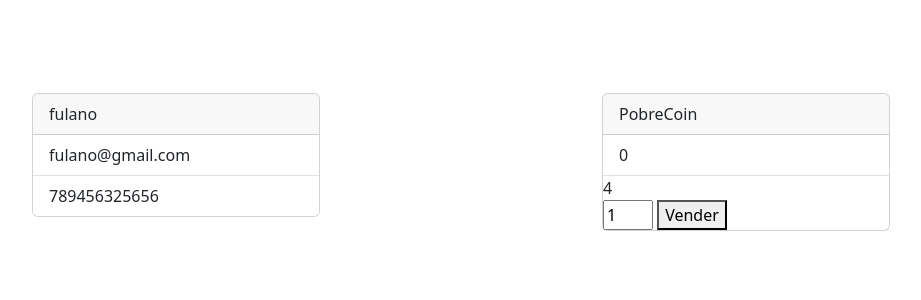
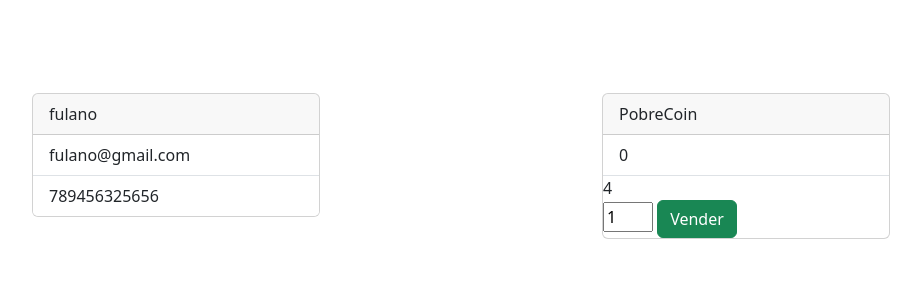
Before and after one commit to Mortinkkkkkkkk/ProjetoBank, a PHP site: page /carteira.php in a window 1280 px wide. Shown: the part 217-517 px from the top of the page, without its empty margins (50-971 px from the left). Run offline with PHP 8.4, Linux system fonts and the light colour scheme; a user stored in the database is signed in; data comes from the database, SQL or seed files in the repository; data that the repository does not hold is empty; some libraries are stand-ins or nearby versions.

Commit message:
estilo carrinho e carteira

```diff
--- a/site/carrinho.php
+++ b/site/carrinho.php
@@ -103,7 +103,7 @@
                 $idmoeda = $linha['id_moeda'];
                 $sqlmoeda = "SELECT nome_moeda, sigla_moeda FROM tb_moeda WHERE id_moeda = $idmoeda";
                 $resultmoeda = mysqli_query($conexao,$sqlmoeda);
-                $excluir = "<form action='remover_carrinho.php' method='post'><input type='hidden' name='id_carrinho' value='$idcarrinho'><button type='submit'>Remover</button></form>";
+                $excluir = "<form action='remover_carrinho.php' method='post'><input  type='hidden' name='id_carrinho' value='$idcarrinho'><button class='btn btn-success' type='submit'>Remover</button></form>";
                 $row = mysqli_fetch_array($resultmoeda);
                 $nomemoeda = $row['nome_moeda'];
                 $siglamoeda = $row['sigla_moeda'];
--- a/site/carteira.php
+++ b/site/carteira.php
@@ -154,7 +154,7 @@
                 echo "<form action='venda.php' method='post'>
                           <input type='hidden' name='id_moeda' value='$id_moeda'>
                           <input type='number' name='quantidade' value='1' style='width: 50px;'>
-                          <button type='submit'>Vender</button>
+                          <button type='submit' class='btn btn-success'>Vender</button>
                           </form>";
                           echo   "</ul>";
                           echo "</div>";
```
